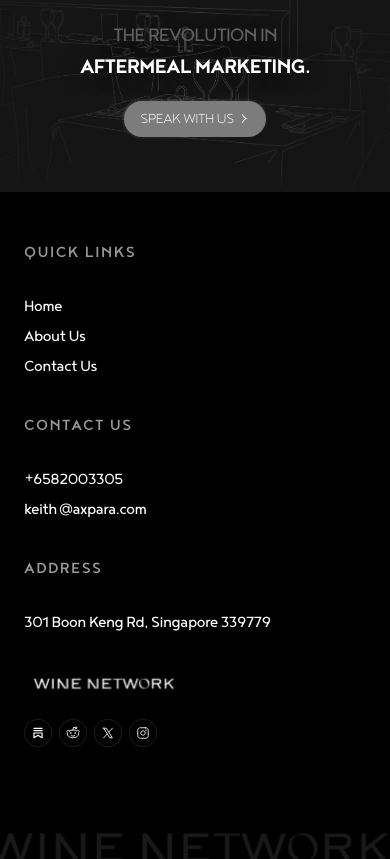
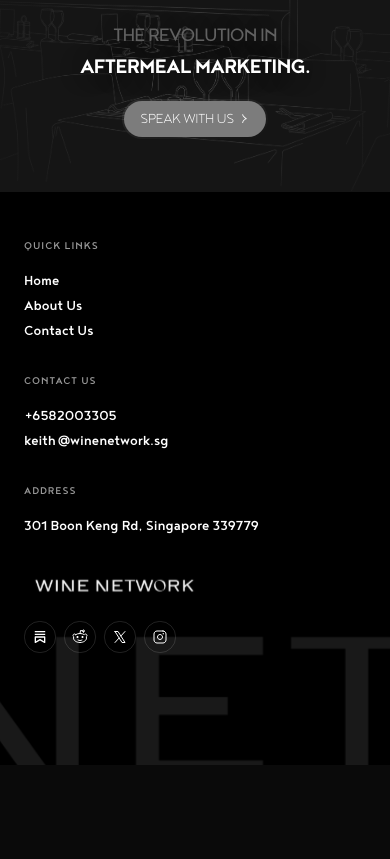
Before and after one commit to vinika02/wine-network, a Next.js app: page / in a window 390 px wide. Shown: the part 3634-4493 px from the top of the page. After the commit the page ends 4399 px from the top, so only its background shows below. Built offline with nearby package versions, Linux system fonts and the light colour scheme.

Commit message:
fix(Footer): improve layout and styling for better readability and consistency

```diff
--- a/src/components/footer.tsx
+++ b/src/components/footer.tsx
@@ -2,27 +2,33 @@ import Image from "next/image";
 
 import { footerLinks } from "@/lib/home-data";
 
+const footerTextClass =
+  "font-display text-[1rem] font-medium leading-[1.4] tracking-normal text-white transition hover:text-white/70";
+
 export function Footer() {
   return (
-    <footer id="contact" className="relative isolate overflow-hidden bg-black lg:min-h-[480px]">
+    <footer
+      id="contact"
+      className="relative isolate min-h-[360px] overflow-hidden bg-black sm:min-h-[380px] lg:aspect-[1440/420] lg:min-h-0"
+    >
       <Image
         src="/layout/footer.svg"
         alt=""
-        width={1440}
-        height={420}
+        fill
         priority={false}
         sizes="100vw"
-        className="pointer-events-none absolute inset-x-0 bottom-0 -z-10 block w-full max-w-none select-none"
+        className="pointer-events-none absolute inset-0 -z-10 select-none object-cover object-bottom"
+        unoptimized
       />
 
-      <div className="relative z-10 mx-auto max-w-[1442px] px-6 pt-12 pb-28 sm:px-10 sm:pt-14 sm:pb-32 lg:px-[56px] lg:pt-[72px] lg:pb-[220px]">
-        <div className="grid gap-8 sm:grid-cols-2 sm:gap-10 lg:grid-cols-[220px_220px_300px_auto] lg:items-start lg:gap-[42px]">
+      <div className="relative z-10 mx-auto max-w-[1442px] px-6 pt-12 pb-28 sm:px-10 sm:pt-14 sm:pb-32 lg:px-[79px] lg:pt-[88px] lg:pb-[120px]">
+        <div className="grid gap-8 sm:grid-cols-2 sm:gap-10 lg:grid-cols-[26%_27%_25%_22%] lg:items-start lg:gap-0">
           <FooterColumn label="Quick Links">
             {footerLinks.map((link) => (
               <a
                 key={link.label}
                 href={link.href}
-                className="font-display text-[16px] leading-[1.55] tracking-tight text-white transition hover:text-white/70"
+                className={footerTextClass}
               >
                 {link.label}
               </a>
@@ -30,35 +36,35 @@ export function Footer() {
           </FooterColumn>
 
           <FooterColumn label="Contact Us">
-           <a
+            <a
               href="https://wa.me/6582003305?text=Hi%20I%20would%20like%20to%20inquire"
               target="_blank"
               rel="noopener noreferrer"
-              className="font-display text-[16px] leading-[1.55] tracking-tight text-white transition hover:text-white/70"
+              className={footerTextClass}
             >
               +6582003305
             </a>
             <a
-              href="mailto:keith@axpara.com"
-              className="font-display text-[16px] leading-[1.55] tracking-tight text-white transition hover:text-white/70"
+              href="mailto:keith@winenetwork.sg"
+              className={footerTextClass}
             >
-              keith@axpara.com
+              keith@winenetwork.sg
             </a>
           </FooterColumn>
 
           <FooterColumn label="Address">
-            <p className="font-display text-[16px] leading-[1.55] tracking-tight text-white">
+            <p className="font-display text-[1rem] font-medium leading-[1.4] tracking-normal text-white">
               301 Boon Keng Rd, Singapore 339779
             </p>
           </FooterColumn>
 
-          <div className="flex flex-col items-start gap-5 lg:justify-self-end lg:items-end">
+          <div className="flex flex-col items-start gap-[18px] lg:justify-self-end lg:items-end">
             <Image
               src="/logo/Wine Network 1.svg"
               alt="Wine Network"
-              width={237}
-              height={45}
-              className="h-[30px] w-auto md:h-[36px] lg:h-[38px]"
+              width={225}
+              height={42}
+              className="h-[34px] w-auto md:h-[38px] lg:h-[42px]"
               unoptimized
             />
             <Image
@@ -66,13 +72,12 @@ export function Footer() {
               alt="Social links"
               width={152}
               height={32}
-              className="h-7 w-auto lg:h-[28px]"
+              className="h-8 w-auto lg:h-[32px]"
               unoptimized
             />
           </div>
         </div>
       </div>
-
     </footer>
   );
 }
@@ -85,11 +90,11 @@ function FooterColumn({
   children: React.ReactNode;
 }) {
   return (
-    <div className="flex flex-col gap-3">
-      <p className="font-display text-[16px] font-medium uppercase leading-[1.4] tracking-[0.08em] text-white/60 mb-4">
+    <div className="flex flex-col gap-[18px]">
+      <p className="font-display text-[0.75rem] font-medium uppercase leading-none tracking-[0.08em] text-white/60">
         {label}
       </p>
-      <div className="flex flex-col gap-0.5">{children}</div>
+      <div className="flex flex-col gap-[3px]">{children}</div>
     </div>
   );
 }
```
